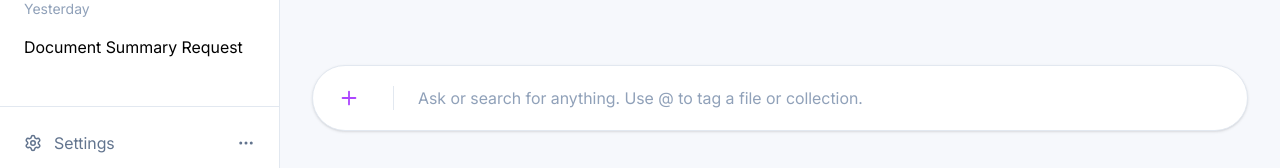
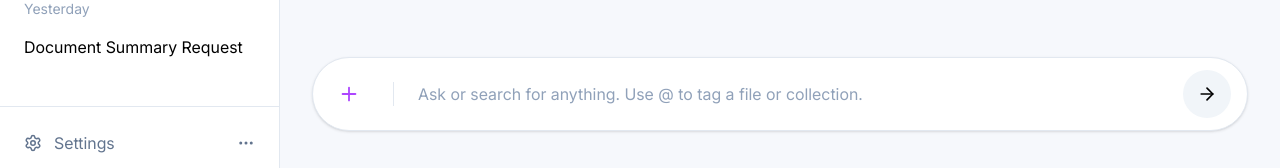
Before and after one commit to elmira-orooji/advanced-rag-system, a React (Vite) app in the folder frontend/my-rag-app/: page /home in a window 1280 px wide. Shown: the part 621-789 px from the top of the page. Built offline with nearby package versions, Linux system fonts and the light colour scheme.

Commit message:
redesign-add send button to chat input

```diff
--- a/frontend/my-rag-app/src/components/ChatInput.tsx
+++ b/frontend/my-rag-app/src/components/ChatInput.tsx
@@ -232,6 +232,20 @@ export default function ChatInput({
   "
 />
 
+{/* Send */}
+  <button
+    onClick={handleSend}
+    className="
+      w-12 h-12
+      rounded-full
+      bg-slate-100
+      flex items-center justify-center
+      hover:bg-slate-200
+      transition
+    "
+  >
+    <ArrowRight size={20} />
+  </button>
 </div>
 );
 }
```
